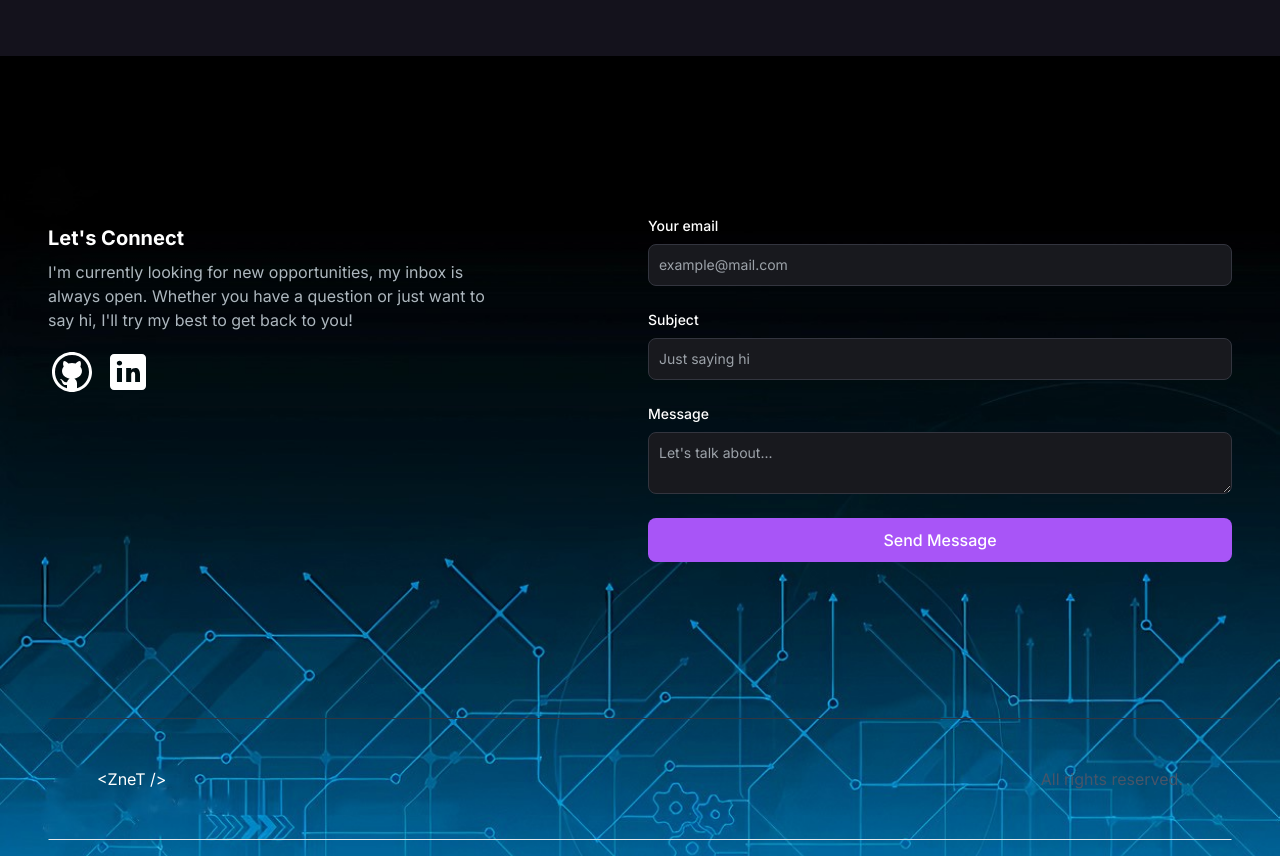
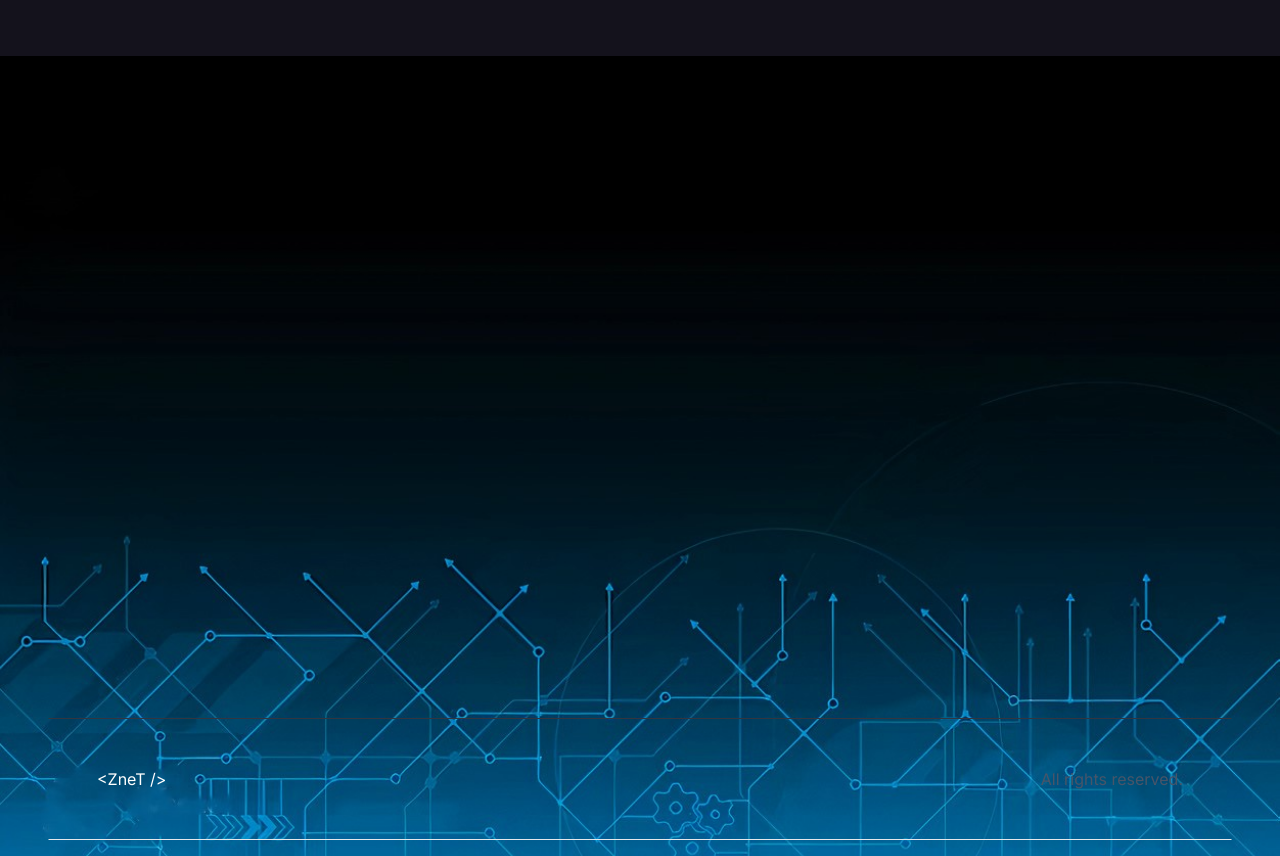
Before and after one commit to harsh-dev0/znet, a Next.js app: page / in a window 1280 px wide. Shown: the part 2960-3816 px from the top of the page. Built offline with nearby package versions, Linux system fonts and the light colour scheme.

Commit message:
made changes for deployement

```diff
--- a/src/app/api/send/route.js
+++ /dev/null
@@ -1,28 +0,0 @@
-import { NextResponse } from "next/server";
-import { Resend } from "resend";
-
-const resend = new Resend(process.env.RESEND_API_KEY);
-const fromEmail = process.env.FROM_EMAIL;
-
-export async function POST(req, res) {
-  const { email, subject, message } = await req.json();
-  console.log(email, subject, message);
-  try {
-    const data = await resend.emails.send({
-      from: fromEmail,
-      to: [fromEmail, email],
-      subject: subject,
-      react: (
-        <>
-          <h1>{subject}</h1>
-          <p>Thank you for contacting us!</p>
-          <p>New message submitted:</p>
-          <p>{message}</p>
-        </>
-      ),
-    });
-    return NextResponse.json(data);
-  } catch (error) {
-    return NextResponse.json({ error });
-  }
-}
--- a/src/app/components/Email.jsx
+++ /dev/null
@@ -1,133 +0,0 @@
-"use client";
-import React, { useState } from "react";
-import GithubIcon from "../../../public/github-icon.svg";
-import LinkedinIcon from "../../../public/linkedin-icon.svg";
-import Link from "next/link";
-import Image from "next/image";
-
-const Email = () => {
-  const [emailSubmitted, setEmailSubmitted] = useState(false);
-
-  const handleSubmit = async (e) => {
-    e.preventDefault();
-    const data = {
-      email: e.target.email.value,
-      subject: e.target.subject.value,
-      message: e.target.message.value,
-    };
-    const JSONdata = JSON.stringify(data);
-    const endpoint = "/api/send";
-
-    // Form the request for sending data to the server.
-    const options = {
-      // The method is POST because we are sending data.
-      method: "POST",
-      // Tell the server we're sending JSON.
-      headers: {
-        "Content-Type": "application/json",
-      },
-      // Body of the request is the JSON data we created above.
-      body: JSONdata,
-    };
-
-    const response = await fetch(endpoint, options);
-    const resData = await response.json();
-
-    if (response.status === 200) {
-      console.log("Message sent.");
-      setEmailSubmitted(true);
-    }
-  };
-
-  return (
-    <section
-      id="contact"
-      className="grid md:grid-cols-2 my-12 md:my-12 py-24 gap-4 relative"
-    >
-      <div className="bg-[radial-gradient(ellipse_at_center,_var(--tw-gradient-stops)) rounded-full h-80 w-80 z-0 blur-lg absolute top-3/4 -left-4 transform -translate-x-1/2 -translate-1/2"></div>
-      <div className="z-10">
-        <h5 className="text-xl font-bold text-white my-2">
-          Let&apos;s Connect
-        </h5>
-        <p className="text-[#ADB7BE] mb-4 max-w-md">
-          {" "}
-          I&apos;m currently looking for new opportunities, my inbox is always
-          open. Whether you have a question or just want to say hi, I&apos;ll
-          try my best to get back to you!
-        </p>
-        <div className="socials flex flex-row gap-2">
-          <Link href="github.com">
-            <Image src={GithubIcon} alt="Github Icon" />
-          </Link>
-          <Link href="linkedin.com">
-            <Image src={LinkedinIcon} alt="Linkedin Icon" />
-          </Link>
-        </div>
-      </div>
-      <div>
-        {emailSubmitted ? (
-          <p className="text-green-500 text-sm mt-2">
-            Email sent successfully!
-          </p>
-        ) : (
-          <form className="flex flex-col" onSubmit={handleSubmit}>
-            <div className="mb-6">
-              <label
-                htmlFor="email"
-                className="text-white block mb-2 text-sm font-medium"
-              >
-                Your email
-              </label>
-              <input
-                name="email"
-                type="email"
-                id="email"
-                required
-                className="bg-[#18191E] border border-[#33353F] placeholder-[#9CA2A9] text-gray-100 text-sm rounded-lg block w-full p-2.5"
-                placeholder="example@mail.com"
-              />
-            </div>
-            <div className="mb-6">
-              <label
-                htmlFor="subject"
-                className="text-white block text-sm mb-2 font-medium"
-              >
-                Subject
-              </label>
-              <input
-                name="subject"
-                type="text"
-                id="subject"
-                required
-                className="bg-[#18191E] border border-[#33353F] placeholder-[#9CA2A9] text-gray-100 text-sm rounded-lg block w-full p-2.5"
-                placeholder="Just saying hi"
-              />
-            </div>
-            <div className="mb-6">
-              <label
-                htmlFor="message"
-                className="text-white block text-sm mb-2 font-medium"
-              >
-                Message
-              </label>
-              <textarea
-                name="message"
-                id="message"
-                className="bg-[#18191E] border border-[#33353F] placeholder-[#9CA2A9] text-gray-100 text-sm rounded-lg block w-full p-2.5"
-                placeholder="Let's talk about..."
-              />
-            </div>
-            <button
-              type="submit"
-              className="bg-primary-500 hover:bg-primary-600 text-white font-medium py-2.5 px-5 rounded-lg w-full"
-            >
-              Send Message
-            </button>
-          </form>
-        )}
-      </div>
-    </section>
-  );
-};
-
-export default Email;
--- a/src/app/components/Footer.jsx
+++ b/src/app/components/Footer.jsx
@@ -4,7 +4,7 @@ const Footer = () => {
 const LOGO= "<ZneT />"
 
   return (
-    <footer className="footer mt-auto border z-10 border-t-[#33353F] border-l-transparent border-r-transparent text-white">
+    <footer className="footer mt-auto border  border-t-[#33353F] border-l-transparent border-r-transparent text-white">
       <div className="container p-12 flex justify-between">
         <span>{LOGO}</span>
         <p className="text-slate-600">All rights reserved.</p>
--- a/src/app/page.js
+++ b/src/app/page.js
@@ -1,7 +1,7 @@
 import Start from "./components/Start"
 import Navbar from "./components/Navbar"
 import Footer from "./components/Footer"
-import Email from "./components/Email"
+
 import Aboutcode from "./components/Aboutcode"
 import ProjectsSection from "./components/Projects"
 
@@ -34,7 +34,7 @@ export default function Home() {
       </div>
 
       <div className="flex min-h-screen px-12 py-4 flex-grow flex-col bg-cover bg-center bg-no-repeat" style={backgroundImageStyle}>
-      <Email  />
+
       <Footer />
       </div>
     </main>
```
Also changed, not shown: public/email-icon.svg (added).
